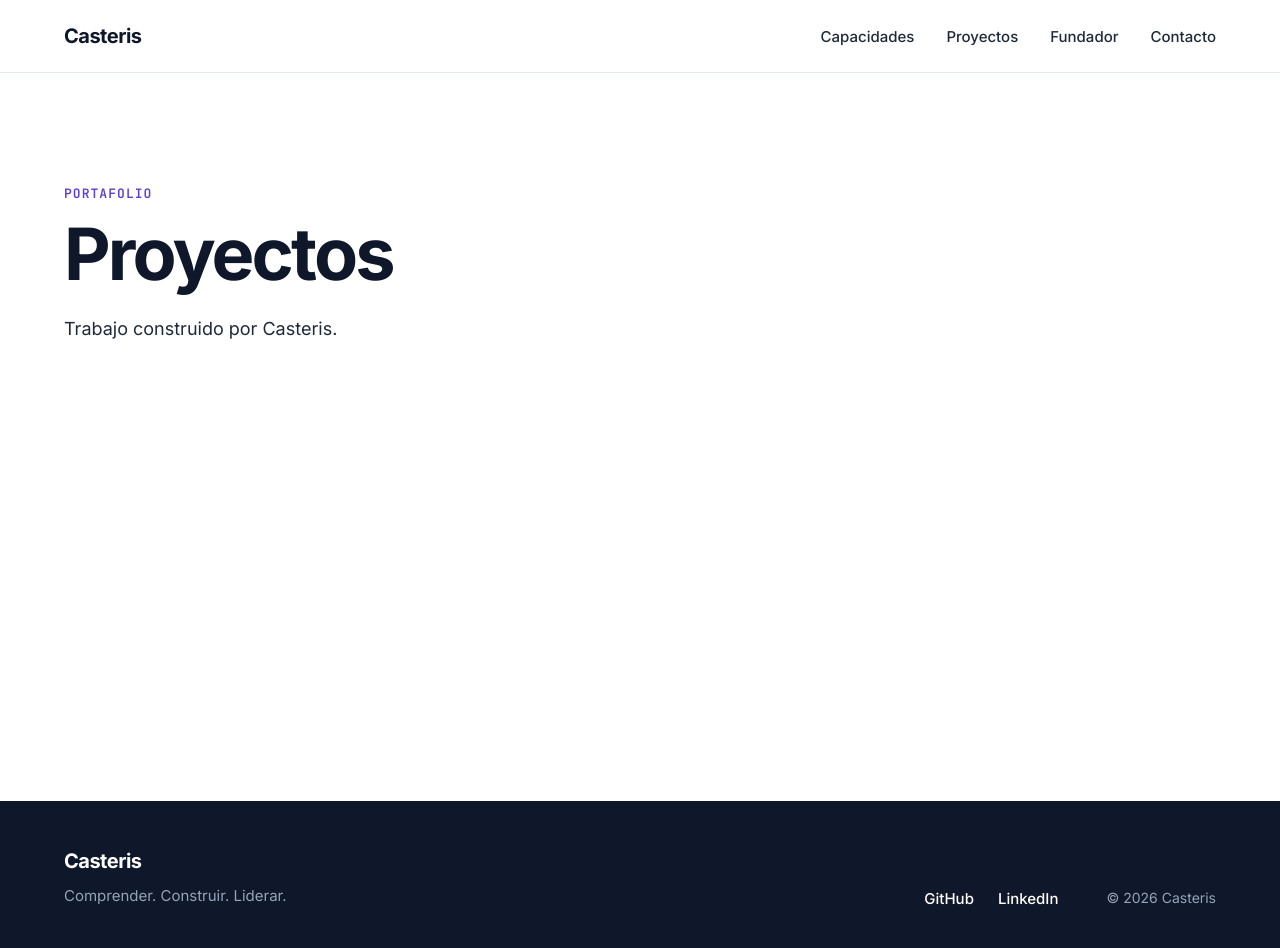
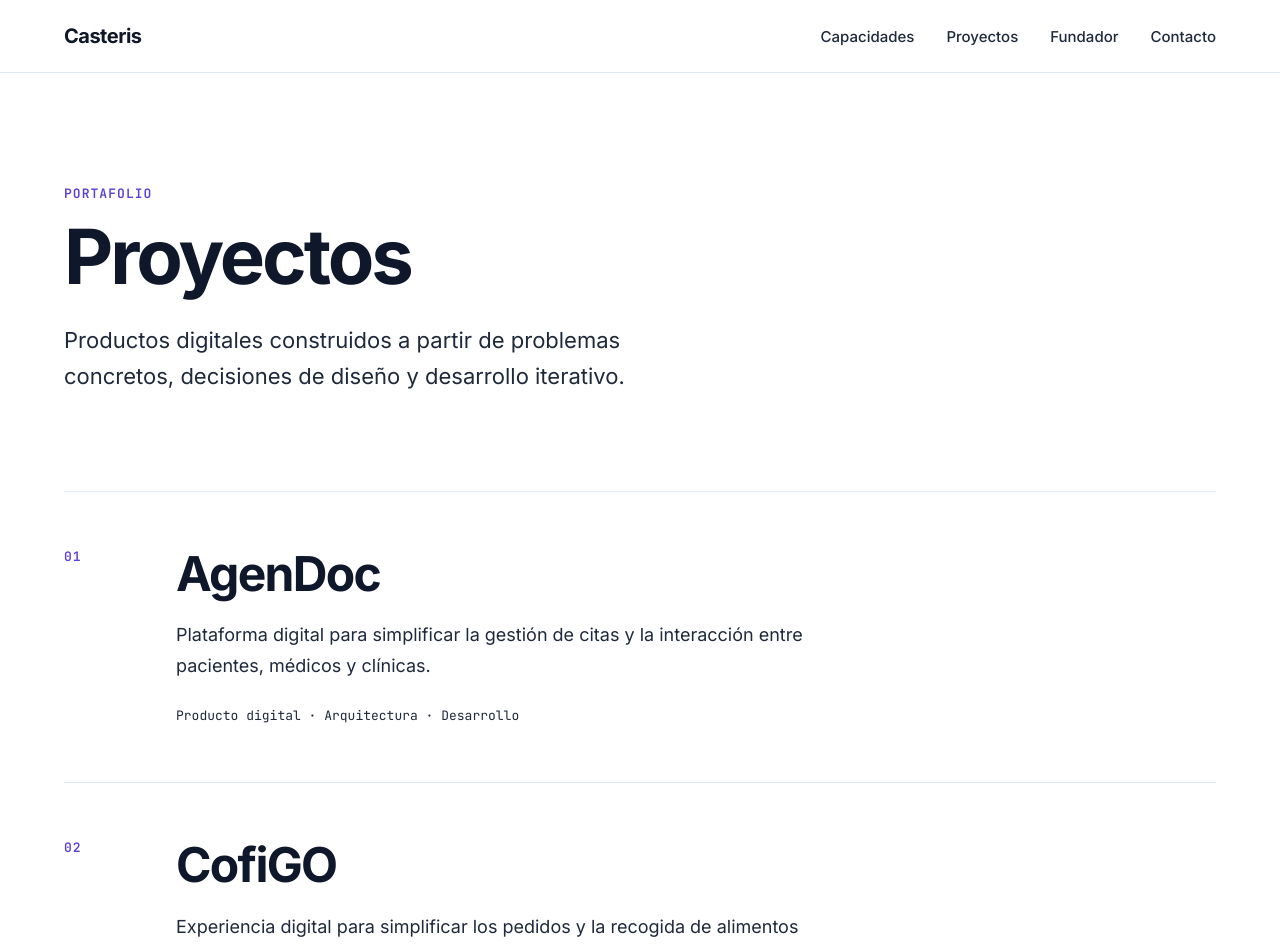
Before and after one commit to casteris/casteris, a Next.js app: page /proyectos in a window 1280 px wide. Shown: the top 948 px of the page. Built offline with nearby package versions, Linux system fonts and the light colour scheme.

Commit message:
feat: add portfolio index

```diff
--- a/src/app/proyectos/page.css
+++ b/src/app/proyectos/page.css
@@ -1,15 +1,14 @@
 .projects-page {
-  min-height: calc(100vh - 4.5rem);
   background: var(--color-white);
-}
-
-.projects-page__intro {
-  padding: 7rem 0;
 }
 
 .projects-page__container {
   width: min(100% - 2rem, 72rem);
   margin: 0 auto;
+}
+
+.projects-page__intro {
+  padding: 7rem 0 6rem;
 }
 
 .projects-page__eyebrow {
@@ -25,25 +24,84 @@
 .projects-page__title {
   margin: 0;
   color: var(--color-black);
-  font-size: clamp(2.5rem, 6vw, 4.5rem);
+  font-size: clamp(2.75rem, 6vw, 4.75rem);
   line-height: 1;
   letter-spacing: -0.04em;
 }
 
 .projects-page__description {
-  max-width: 36rem;
-  margin: 1.5rem 0 0;
+  max-width: 42rem;
+  margin: 1.75rem 0 0;
+  color: var(--color-graphite);
+  font-size: clamp(1.125rem, 2vw, 1.375rem);
+  line-height: 1.65;
+}
+
+.projects-page__list {
+  padding-bottom: 7rem;
+}
+
+.projects-page__project {
+  display: grid;
+  grid-template-columns: 5rem minmax(0, 1fr);
+  gap: 2rem;
+  padding: 3.5rem 0;
+  border-top: 1px solid var(--color-border);
+}
+
+.projects-page__project:last-child {
+  border-bottom: 1px solid var(--color-border);
+}
+
+.projects-page__project-number {
+  margin: 0;
+  color: var(--color-primary);
+  font-family: var(--font-mono);
+  font-size: 0.8125rem;
+  font-weight: 600;
+  letter-spacing: 0.08em;
+}
+
+.projects-page__project-content {
+  max-width: 46rem;
+}
+
+.projects-page__project-title {
+  margin: 0;
+  color: var(--color-black);
+  font-size: clamp(2rem, 4vw, 3rem);
+  line-height: 1.1;
+  letter-spacing: -0.035em;
+}
+
+.projects-page__project-description {
+  max-width: 40rem;
+  margin: 1.25rem 0 0;
   color: var(--color-graphite);
   font-size: 1.125rem;
   line-height: 1.7;
 }
 
+.projects-page__project-disciplines {
+  margin: 1.5rem 0 0;
+  color: var(--color-muted);
+  font-family: var(--font-mono);
+  font-size: 0.8125rem;
+  line-height: 1.6;
+}
+
 @media (max-width: 48rem) {
-  .projects-page {
-    min-height: calc(100vh - 4rem);
+  .projects-page__intro {
+    padding: 4.5rem 0 4rem;
   }
 
-  .projects-page__intro {
-    padding: 4.5rem 0;
+  .projects-page__list {
+    padding-bottom: 4.5rem;
+  }
+
+  .projects-page__project {
+    grid-template-columns: 1fr;
+    gap: 1rem;
+    padding: 2.75rem 0;
   }
 }
--- a/src/app/proyectos/page.tsx
+++ b/src/app/proyectos/page.tsx
@@ -1,6 +1,23 @@
 import Footer from "../../components/Footer/Footer";
 import Header from "../../components/Header/Header";
 import "./page.css";
+
+const projects = [
+  {
+    number: "01",
+    name: "AgenDoc",
+    description:
+      "Plataforma digital para simplificar la gestión de citas y la interacción entre pacientes, médicos y clínicas.",
+    disciplines: "Producto digital · Arquitectura · Desarrollo",
+  },
+  {
+    number: "02",
+    name: "CofiGO",
+    description:
+      "Experiencia digital para simplificar los pedidos y la recogida de alimentos en cafeterías universitarias.",
+    disciplines: "Producto digital · Full stack · Operación",
+  },
+];
 
 export default function ProjectsPage() {
   return (
@@ -15,8 +32,41 @@ export default function ProjectsPage() {
             <h1 className="projects-page__title">Proyectos</h1>
 
             <p className="projects-page__description">
-              Trabajo construido por Casteris.
+              Productos digitales construidos a partir de problemas concretos,
+              decisiones de diseño y desarrollo iterativo.
             </p>
+          </div>
+        </section>
+
+        <section
+          className="projects-page__list"
+          aria-label="Proyectos de Casteris"
+        >
+          <div className="projects-page__container">
+            {projects.map((project) => (
+              <article
+                className="projects-page__project"
+                key={project.name}
+              >
+                <p className="projects-page__project-number">
+                  {project.number}
+                </p>
+
+                <div className="projects-page__project-content">
+                  <h2 className="projects-page__project-title">
+                    {project.name}
+                  </h2>
+
+                  <p className="projects-page__project-description">
+                    {project.description}
+                  </p>
+
+                  <p className="projects-page__project-disciplines">
+                    {project.disciplines}
+                  </p>
+                </div>
+              </article>
+            ))}
           </div>
         </section>
       </main>
```
